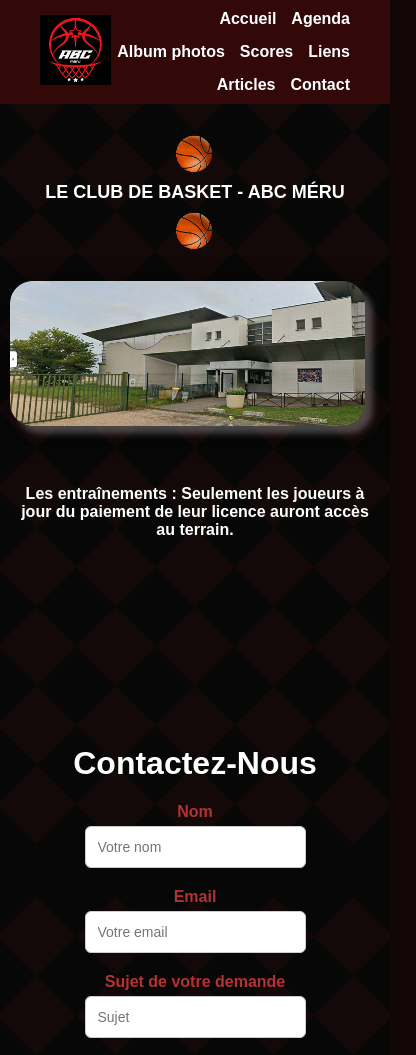
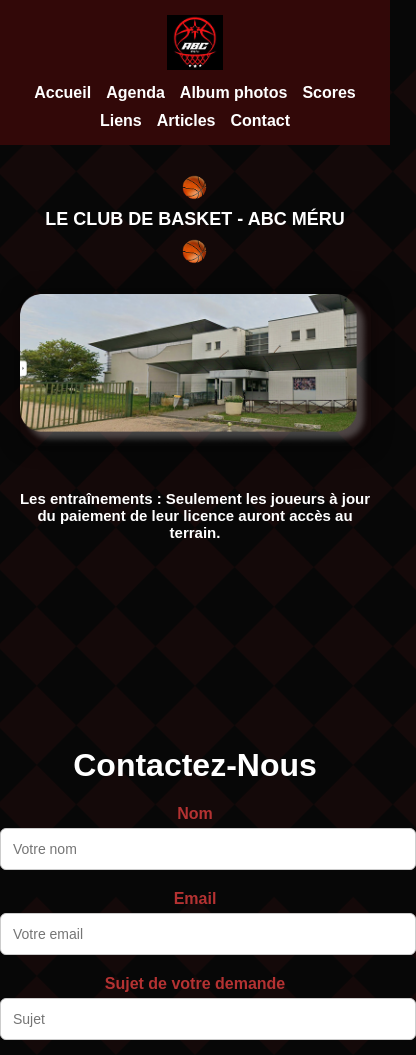
Before and after one commit to Rezox2Code/website_basketball, a plain HTML site: page index.html in a window 390 px wide. Shown: the top 1055 px of the page, 416 px wide, since content can reach past the window. Drawn offline with Linux system fonts and the light colour scheme.

Commit message:
15/11/25 0.2

```diff
--- a/styles.css
+++ b/styles.css
@@ -2,7 +2,7 @@
 body {
   margin: 0;
   font-family: Arial, sans-serif;
-  background: #120606 url('img/background.png'); /* ton motif de fond */
+  background: #120606 url('img/background.png');
   background-size: cover;
   background-attachment: fixed;
   color: white;
@@ -13,7 +13,7 @@ body {
 header {
   display: flex;
   align-items: center;
-  justify-content: space-between; /* logo à gauche, nav à droite */
+  justify-content: space-between;
   background: #320808;
   padding: 10px 40px;
 }
@@ -88,7 +88,6 @@ nav ul li a:hover {
   transform: translateX(5px);
 }
 
-
 /* Agenda Grid */
 .agenda-grid {
   display: grid;
@@ -159,7 +158,7 @@ nav ul li a:hover {
 .contact-form textarea {
   width: 50%;
   max-width: 50%;
-  margin: 0 auto 20px; /* centre horizontalement et garde l'espacement en bas */
+  margin: 0 auto 20px;
   padding: 12px;
   border: 1px solid #ccc;
   border-radius: 6px;
@@ -174,15 +173,14 @@ nav ul li a:hover {
   outline: none;
 }
 
-/* Empêche l'utilisateur d'agrandir la zone de texte */
 .contact-form textarea {
   resize: none;
 }
 
 .contact-form button {
-  width: 50%;             /* largeur du bouton */
-  margin: 0 auto;         /* centre le bouton */
-  padding: 12px;          /* padding plus raisonnable */
+  width: 50%;
+  margin: 0 auto;
+  padding: 12px;
   background-color: #320808;
   color: white;
   font-size: 18px;
@@ -197,30 +195,42 @@ nav ul li a:hover {
   background-color: #a20a0a;
 }
 
-/* Responsive */
-@media (max-width: 640px) {
-  .contact-section {
-    margin: 40px 20px;
+html {
+  scroll-behavior: smooth;
+}
+
+/* --------------------------- */
+/*       RESPONSIVE MAIN       */
+/* --------------------------- */
+
+/* Amélioration du titre sur smartphone */
+.banner h1 {
+  font-size: clamp(18px, 4vw, 28px);
+  flex-wrap: wrap;
+  text-align: center;
+  line-height: 1.3;
+}
+
+.banner h1 img {
+  height: clamp(25px, 6vw, 40px);
+}
+
+/* Header responsive */
+@media (max-width: 768px) {
+  header {
+    flex-direction: column;
+    gap: 10px;
     padding: 15px;
   }
 
-  .contact-form input,
-  .contact-form textarea {
-    font-size: 14px;
+  header img.logo {
+    height: 55px;
   }
 
-  .contact-form button {
-    font-size: 16px;
-  }
-}
-
-
-/* Responsive */
-@media (max-width: 768px) {
   nav ul {
+    justify-content: center;
     flex-wrap: wrap;
-    gap: 15px;
-    justify-content: flex-end;
+    gap: 10px 15px;
   }
 
   .banner h1 {
@@ -238,6 +248,53 @@ nav ul li a:hover {
     padding: 0 15px;
   }
 }
-html {
-  scroll-behavior: smooth;
+
+/* Petites tailles (formulaire + agenda) */
+@media (max-width: 640px) {
+  .contact-section {
+    margin: 40px 20px;
+    padding: 15px;
+  }
+
+  .contact-form input,
+  .contact-form textarea,
+  .contact-form button {
+    width: 100%;
+    max-width: 100%;
+  }
+
+  .contact-form input,
+  .contact-form textarea {
+    font-size: 14px;
+  }
+
+  .contact-form button {
+    font-size: 16px;
+  }
 }
+
+/* Agenda à 1 colonne sur mobile */
+@media (max-width: 500px) {
+  .agenda-grid {
+    grid-template-columns: 1fr;
+    padding: 0 10px;
+  }
+
+  .agenda-item img {
+    width: 80px;
+    height: 80px;
+  }
+
+  .agenda-item p {
+    font-size: 16px;
+  }
+
+  .info {
+    font-size: 15px;
+  }
+}
+
+/* Image principale encore plus fluide */
+.main-image img {
+  width: min(90%, 800px);
+}
```
